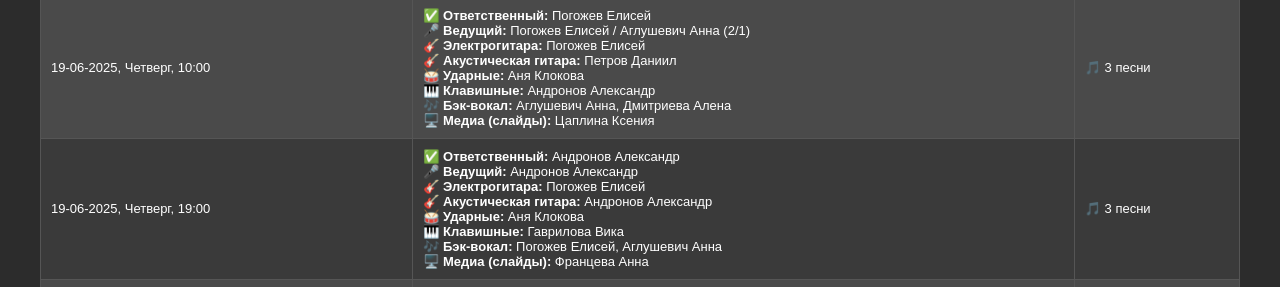
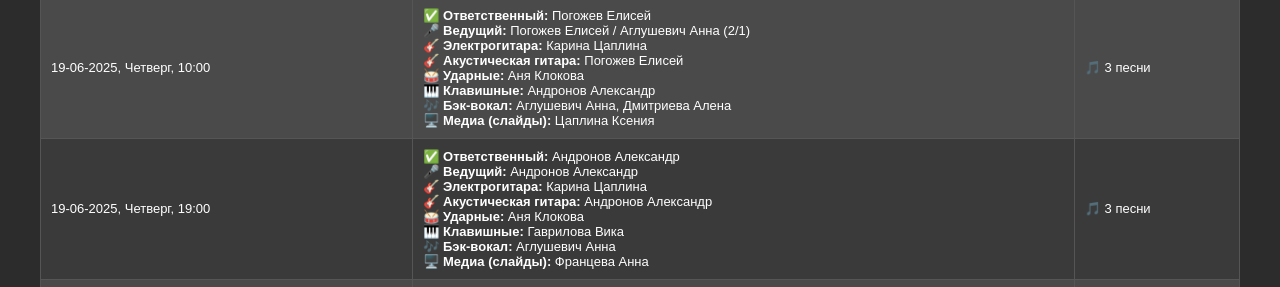
Before and after one commit to church-vn/youth-camp-music, a plain HTML site: page worship_team.html in a window 1280 px wide. Shown: the part 901-1188 px from the top of the page. Drawn offline with Linux system fonts and the light colour scheme.

Commit message:
download_05-06_2025_6

```diff
--- a/worship_team.html
+++ b/worship_team.html
@@ -226,8 +226,8 @@ th:nth-child(3), td:nth-child(3) {
       <td>
         ✅ <b>Ответственный:</b> Погожев Елисей<br>
         🎤 <b>Ведущий:</b> Погожев Елисей / Аглушевич Анна (2/1)<br>
-        🎸 <b>Электрогитара:</b> Погожев Елисей<br>
-        🎸 <b>Акустическая гитара:</b> Петров Даниил<br>
+        🎸 <b>Электрогитара:</b> Карина Цаплина<br>
+        🎸 <b>Акустическая гитара:</b> Погожев Елисей<br>
         🥁 <b>Ударные:</b> Аня Клокова<br>
         🎹 <b>Клавишные:</b> Андронов Александр<br>
         🎶 <b>Бэк-вокал:</b> Аглушевич Анна, Дмитриева Алена<br>
@@ -240,11 +240,11 @@ th:nth-child(3), td:nth-child(3) {
       <td>
         ✅ <b>Ответственный:</b> Андронов Александр<br>
         🎤 <b>Ведущий:</b> Андронов Александр<br>
-        🎸 <b>Электрогитара:</b> Погожев Елисей<br>
+        🎸 <b>Электрогитара:</b> Карина Цаплина<br>
         🎸 <b>Акустическая гитара:</b> Андронов Александр<br>
         🥁 <b>Ударные:</b> Аня Клокова<br>
         🎹 <b>Клавишные:</b> Гаврилова Вика<br>
-        🎶 <b>Бэк-вокал:</b> Погожев Елисей, Аглушевич Анна<br>
+        🎶 <b>Бэк-вокал:</b> Аглушевич Анна<br>
         🖥️ <b>Медиа (слайды):</b> Францева Анна
       </td>
       <td>🎵 3 песни</td>
@@ -300,11 +300,11 @@ th:nth-child(3), td:nth-child(3) {
       <td>
         ✅ <b>Ответственный:</b> Андронов Александр<br>
         🎤 <b>Ведущий:</b> Андронов Александр / Аглушевич Анна (2/1)<br>
-        🎸 <b>Электрогитара:</b> Погожев Елисей<br>
+        🎸 <b>Электрогитара:</b> Карина Цаплина<br>
         🎸 <b>Акустическая гитара:</b> Андронов Александр<br>
         🥁 <b>Ударные:</b> Аня Клокова<br>
         🎹 <b>Клавишные:</b> Гаврилова Вика<br>
-        🎶 <b>Бэк-вокал:</b> Аглушевич Анна, Погожев Елисей<br>
+        🎶 <b>Бэк-вокал:</b> Аглушевич Анна<br>
         🖥️ <b>Медиа (слайды):</b> Францева Анна
       </td>
       <td>🎵 3 песни</td>
```
